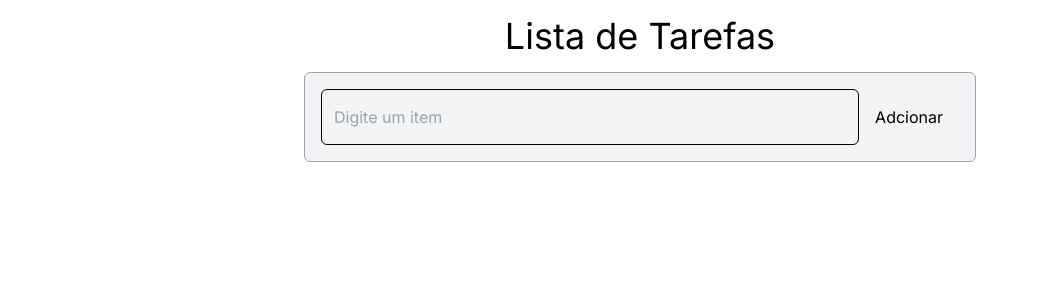
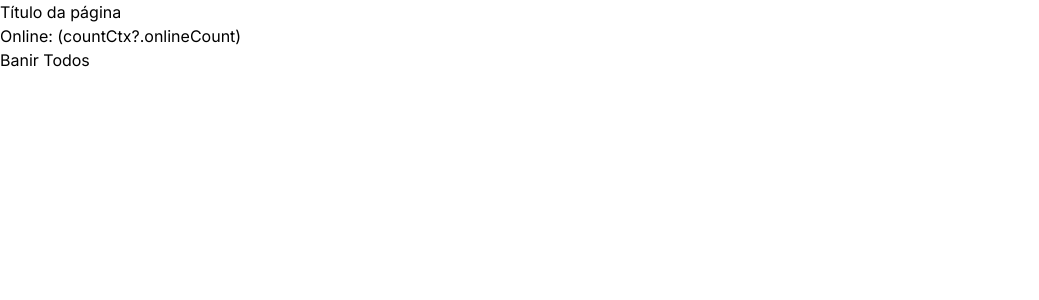
Before and after one commit to alansilva-java/aula-react, a Next.js app: page / in a window 1280 px wide. Shown: the top 300 px of the page, without its empty margins (0-1039 px from the left). Built offline with nearby package versions, Linux system fonts and the light colour scheme.

Commit message:
altctx-react

```diff
--- /dev/null
+++ b/src/app/contexts/CountContext.ts
@@ -0,0 +1,7 @@
+import { createContext } from "react";
+
+type CountContextType = {
+    onlineCount: number;
+    SetOnlineCount: (n: number) => void;
+}
+export const CountContext = createContext<CountContextType | null >(null)
--- a/src/app/page.tsx
+++ b/src/app/page.tsx
@@ -1,90 +1,21 @@
 "use client"
 
-import { listReducer } from "@/reducers/listReducer";
-import { useReducer, useState } from "react";
+import { Header } from "@/components/Header";
+import { CountContext } from "./contexts/CountContext";
+import { useState } from "react";
+
+const Page = () => {
+  const [onlineCount, setOnlineCount] = useState(92);
+
+  return (
+    <div className="container mx-auto ">
+      <CountContext.Provider value={{ onlineCount, setOnlineCount}}>
+      <Header />
+      </CountContext.Provider>
+    </div>
+
+  );
+}
 
 
-const Page = () => {
-  const [list, dispatch] = useReducer(listReducer, []);
-  const [addField, setAddField] = useState ('');
-  const  handleAddButton = () => {
-    if(addField.trim() === '') return false;
-    dispatch({
-      type: 'add',
-      payload: {
-        text: addField.trim()
-      }
-    })
-
-    setAddField('');
-  }
-
-  const handleDoneCheckBox = (id: number) => {
-     dispatch({
-      type:'toggleDone',
-      payload : { id }
-     });
-  }
-
-  const handleEdit = (id:number) => {
-    const item = list.find(it => it.id === id);
-    if (!item) return false;
-
-    const newText = window.prompt('Editar Tarefa', item.text)
-    if (!newText || newText.trim() === '') return false;
-
-    dispatch({
-      type: 'editText',
-      payload: {id,newText}
-    });
-  }
-
-  const handleRemove = (id:number) => {
-    if(!window.confirm('Tem certeza que deseja excluir')) return false;
-    dispatch({
-      type:'remove',
-      payload:{id}
-    })
-  }
-  return (
-    <div className="continer mx-auto">
-      <h1 className="text-center text-4xl my-4">Lista de Tarefas</h1>
-      <div className=" max-w-2xl bg-gray-100 mx-auto flex rounded-md border border-gray-400 p-4 my-4">
-        <input
-        type="text"
-        className=" flex-1 rounded-md border border-black p-3 bg-transparent text-black outline-none "
-        placeholder="Digite um item"
-        value={addField}
-        onChange={e => setAddField(e.target.value)}
-        />
-        <button
-        className="p-4"
-        onClick={handleAddButton}
-        >Adcionar</button>
-      </div>
-      <ul className="max-w-2xl mx-auto">
-        {
-          list.map(item => (
-            <li
-              key = {item.id}
-              className="flex items-center p-3 my-3 border-b border-gray-700 "
-              >
-                <input type="checkbox"
-                className="w-6 h-6 mr-4"
-                defaultChecked={item.done}
-                onClick={() => handleDoneCheckBox(item.id)}
-                />
-              <p className="flex-1 text-lg">{item.text}</p>
-              <button onClick={() => handleEdit(item.id)} className="mx-4 text-black hover:text-gray-400">Editar</button>
-              <button onClick={() => handleRemove(item.id)} className="mx-4  text-black hover:text-gray-400">Excluir</button>
-              </li>
-          ))
-        }
-      </ul>
-
-    </div>
-  )
-
-}
-
-export default Page;
+ export default Page;
--- /dev/null
+++ b/src/components/Header.tsx
@@ -0,0 +1,14 @@
+import { useContext } from "react";
+import { OnlineUsers } from "./OnlineUsers";
+import { CountContext } from "@/app/contexts/CountContext";
+
+export const Header = () => {
+    const countCtx = useContext(CountContext)
+
+    return (
+        <header>
+            <h1 className="">Título da página</h1>
+            <OnlineUsers />
+        </header>
+    );
+}
--- /dev/null
+++ b/src/components/OnlineUsers.tsx
@@ -0,0 +1,17 @@
+import { CountContext } from "@/app/contexts/CountContext"
+import { useContext } from "react"
+
+export const OnlineUsers = () => {
+    const countCtx = useContext(CountContext)
+
+    const handleBanAll = () => {
+      countCtx?.SetOnlineCount(0);
+    }
+
+    return(
+      <>
+        <p> Online: (countCtx?.onlineCount)</p>
+        <button onClick={handleBanAll}>Banir Todos</button>
+      </>
+    )
+}
```
